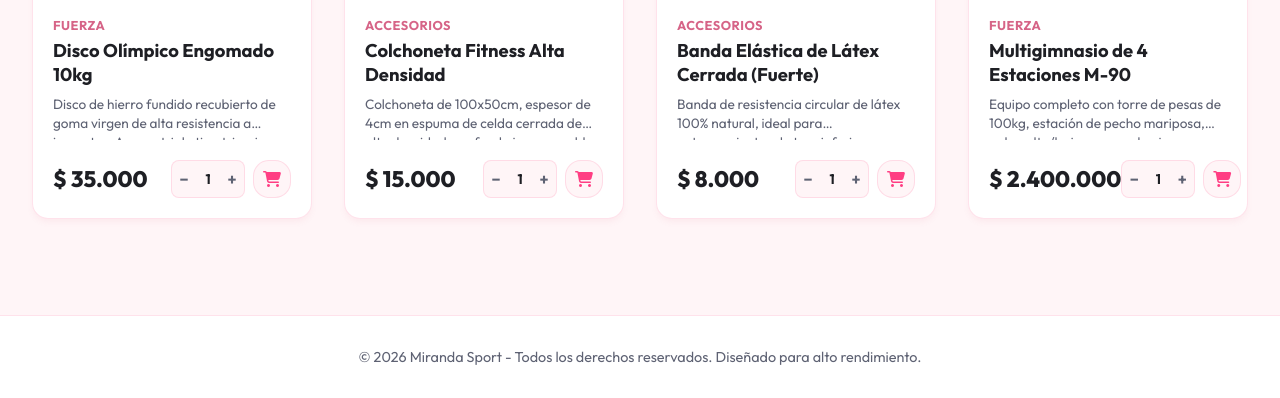
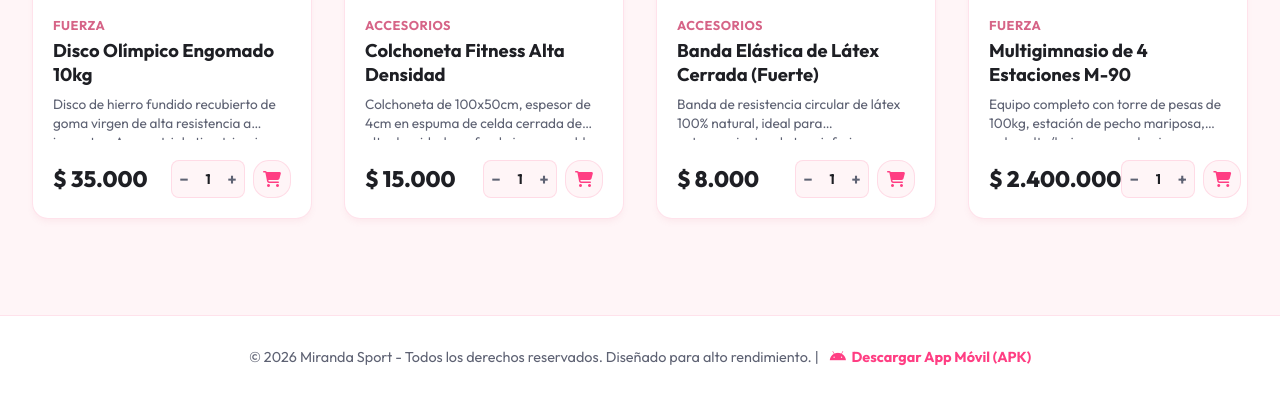
Before and after one commit to gcrenovich/miranda-sport, a website: page public/index.html in a window 1280 px wide. Shown: the part 1477-1875 px from the top of the page. Drawn offline with Linux system fonts and the light colour scheme; no server answers.

Commit message:
feat: create index.html with storefront and seller dashboard layout

```diff
--- a/public/index.html
+++ b/public/index.html
@@ -422,7 +422,11 @@
 
   <!-- 3. Footer -->
   <footer>
-    <p>&copy; 2026 Miranda Sport - Todos los derechos reservados. Diseñado para alto rendimiento.</p>
+    <p>&copy; 2026 Miranda Sport - Todos los derechos reservados. Diseñado para alto rendimiento. |
+       <a href="/miranda-sport.apk" download style="color: var(--accent-color); font-weight: 700; text-decoration: none; margin-left: 0.5rem; display: inline-flex; align-items: center; gap: 0.35rem;">
+         <i class="fab fa-android"></i> Descargar App Móvil (APK)
+       </a>
+    </p>
   </footer>
 
   <!-- ================= OVERLAYS & MODALS ================= -->
```
